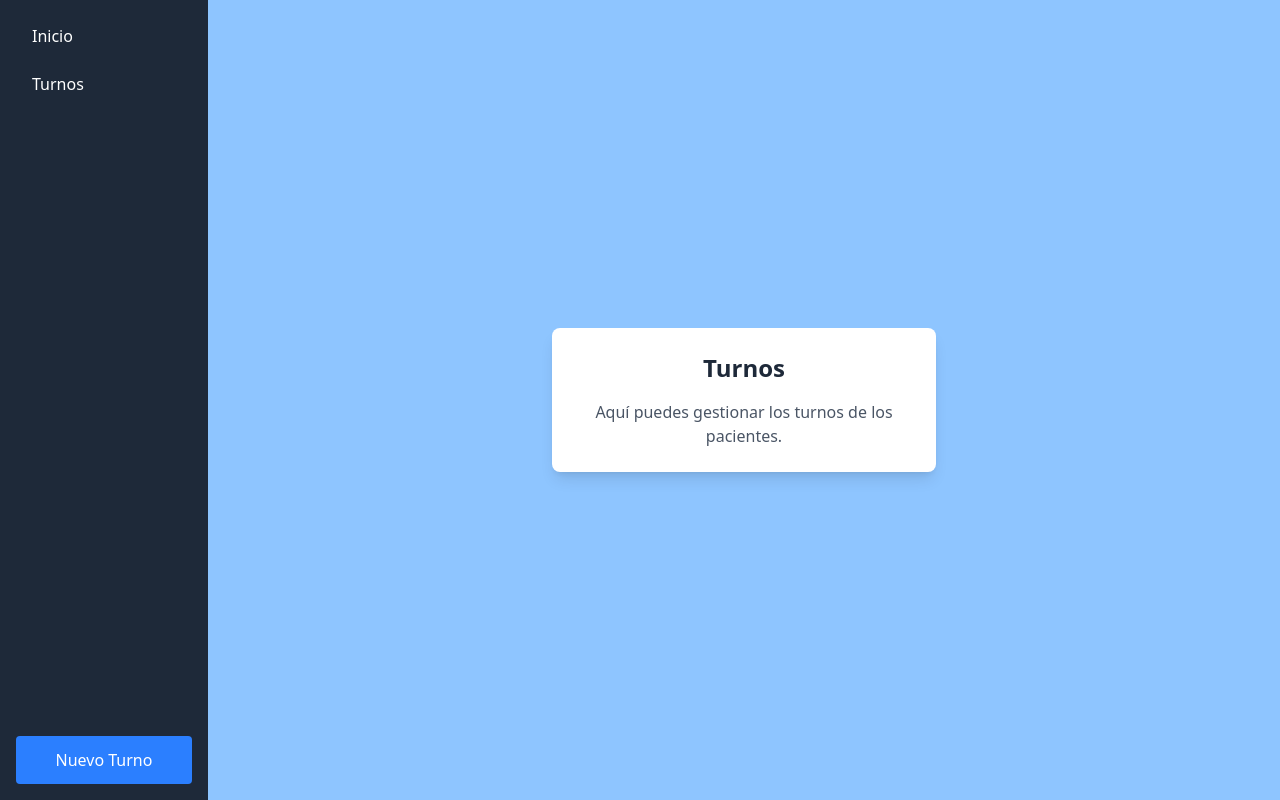
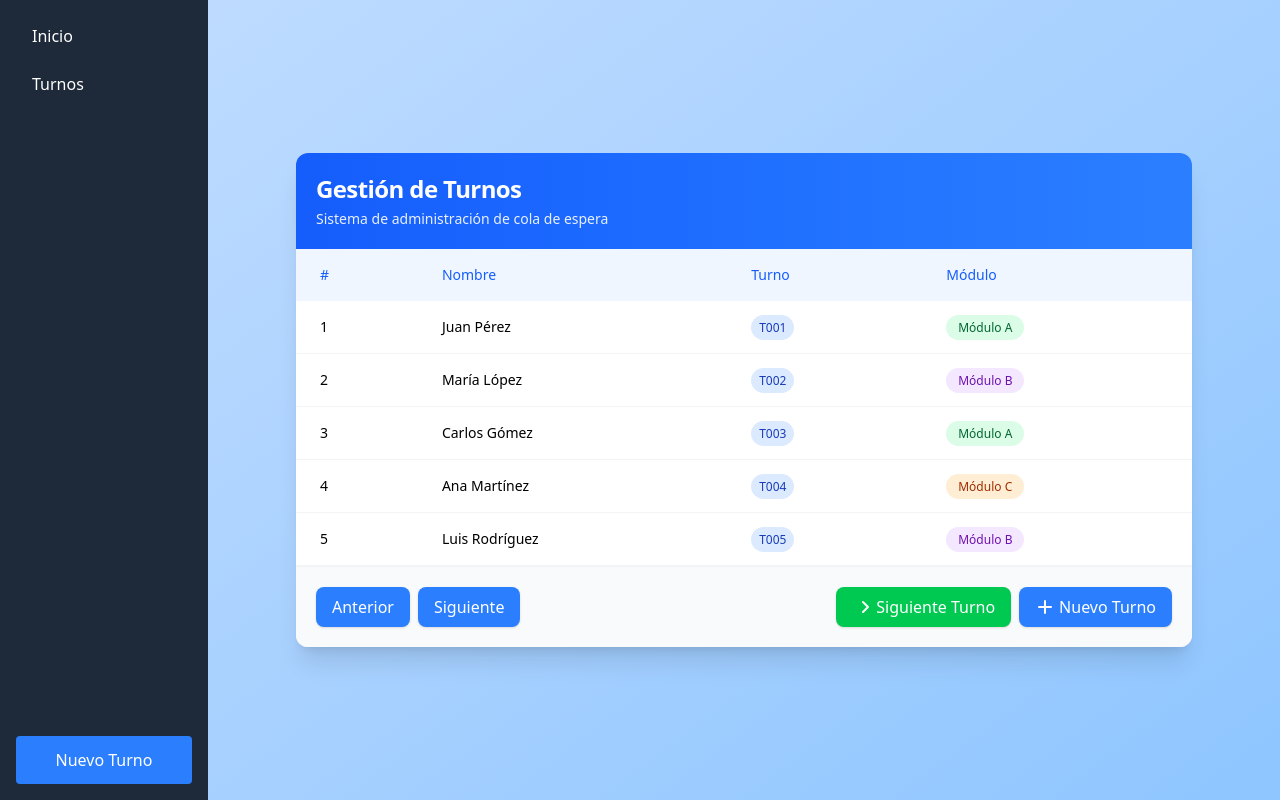
Before and after one commit to Albarracin-sg/IPS, a React (Vite) app in the folder Frontend/: page /OdontologiaOp in a window 1280 px wide. Both pictures are taken after a click on the link "Turnos". Built offline with nearby package versions, Linux system fonts and the light colour scheme.

Commit message:
arreglo de turnos

```diff
--- a/Frontend/src/Operador/components/Odontologia/Inicio.jsx
+++ b/Frontend/src/Operador/components/Odontologia/Inicio.jsx
@@ -113,7 +113,7 @@ export default function Inicio() {
 
                     <button
                         onClick={handleSubmit}
-                        className="w-full sm:w-auto px-6 py-2 sm:py-3 bg-gradient-to-r from-emerald-400 to-blue-500 text-white font-medium rounded-full transition-all duration-300 transform hover:scale-105 hover:opacity-90 shadow-md"
+                        className="cursor-pointer w-full sm:w-auto px-6 py-2 sm:py-3 bg-gradient-to-r from-emerald-400 to-blue-500 text-white font-medium rounded-full transition-all duration-300 transform hover:scale-105 hover:opacity-90 shadow-md"
                     >
                         Buscar
                     </button>
@@ -441,7 +441,7 @@ export default function Inicio() {
                 <div className="flex justify-center mt-6 sm:mt-8">
                     <button
                         onClick={handleSave}
-                        className="w-full sm:w-64 py-2 sm:py-3 px-4 bg-gradient-to-r from-emerald-400 to-blue-500 text-white font-medium rounded-lg transition-all duration-300 transform hover:scale-105 hover:opacity-90 shadow-lg"
+                        className="cursor-pointer w-full sm:w-64 py-2 sm:py-3 px-4 bg-gradient-to-r from-emerald-400 to-blue-500 text-white font-medium rounded-lg transition-all duration-300 transform hover:scale-105 hover:opacity-90 shadow-lg"
                     >
                         GUARDAR
                     </button>
--- a/Frontend/src/Operador/components/Odontologia/Turnos.jsx
+++ b/Frontend/src/Operador/components/Odontologia/Turnos.jsx
@@ -1,12 +1,93 @@
-export default function Turnos(){
-    return(
-        <div className="flex justify-center items-center h-screen bg-blue-300">
-            <div className="bg-white rounded-lg shadow-lg p-6 max-w-sm w-full">
-                <div className="text-center">
-                    <h1 className="text-2xl font-bold text-gray-800 mb-4">Turnos</h1>
-                    <p className="text-gray-600">Aquí puedes gestionar los turnos de los pacientes.</p>
-                </div>
-            </div>
+import React from "react";
+
+export default function Turnos() {
+  // Sample data for display purposes
+  const samplePatients = [
+    { PrimerNombre: "Juan", PrimerApellido: "Pérez", Turno: "T001", module: "A" },
+    { PrimerNombre: "María", PrimerApellido: "López", Turno: "T002", module: "B" },
+    { PrimerNombre: "Carlos", PrimerApellido: "Gómez", Turno: "T003", module: "A" },
+    { PrimerNombre: "Ana", PrimerApellido: "Martínez", Turno: "T004", module: "C" },
+    { PrimerNombre: "Luis", PrimerApellido: "Rodríguez", Turno: "T005", module: "B" }
+  ];
+
+  return (
+    <div className="flex justify-center items-center min-h-screen bg-gradient-to-br from-blue-200 to-blue-300 p-4">
+      <div className="bg-white rounded-xl shadow-xl overflow-hidden max-w-4xl w-full transition-all duration-300 hover:shadow-2xl">
+        {/* Header with improved gradient */}
+        <header className="p-5 bg-gradient-to-r from-blue-600 to-blue-500 text-white">
+          <h2 className="text-2xl font-bold tracking-tight">Gestión de Turnos</h2>
+          <p className="text-sm opacity-90 mt-1">
+            Sistema de administración de cola de espera
+          </p>
+        </header>
+
+        {/* Table with improved styling */}
+        <div className="w-full overflow-x-auto">
+          <table className="w-full text-sm">
+            <thead>
+              <tr className="bg-blue-50 text-blue-600">
+                <th className="px-6 py-4 text-left font-medium">#</th>
+                <th className="px-6 py-4 text-left font-medium">Nombre</th>
+                <th className="px-6 py-4 text-left font-medium">Turno</th>
+                <th className="px-6 py-4 text-left font-medium">Módulo</th>
+              </tr>
+            </thead>
+            <tbody>
+              {samplePatients.map((patient, index) => (
+                <tr
+                  key={index}
+                  className="border-b border-gray-100 hover:bg-blue-50 transition-colors duration-150"
+                >
+                  <td className="px-6 py-4">{index + 1}</td>
+                  <td className="px-6 py-4 font-medium">
+                    {`${patient.PrimerNombre} ${patient.PrimerApellido}`}
+                  </td>
+                  <td className="px-6 py-4">
+                    <span className="bg-blue-100 text-blue-800 px-2 py-1 rounded-full text-xs font-medium">
+                      {patient.Turno}
+                    </span>
+                  </td>
+                  <td className="px-6 py-4">
+                    <span className={`px-3 py-1 rounded-full text-xs font-medium
+                      ${patient.module === 'A' ? 'bg-green-100 text-green-800' :
+                        patient.module === 'B' ? 'bg-purple-100 text-purple-800' :
+                        'bg-orange-100 text-orange-800'}`}>
+                      Módulo {patient.module}
+                    </span>
+                  </td>
+                </tr>
+              ))}
+            </tbody>
+          </table>
         </div>
-    )
+
+        {/* Footer with improved button styling */}
+        <footer className="p-5 bg-gray-50 border-t border-gray-100 flex flex-wrap gap-3 justify-between items-center">
+          <div className="flex gap-2">
+            <button className="cursor-pointer bg-blue-500 hover:bg-blue-600 text-white px-4 py-2 rounded-lg transition-colors duration-200 shadow-sm">
+              Anterior
+            </button>
+            <button className="cursor-pointer bg-blue-500 hover:bg-blue-600 text-white px-4 py-2 rounded-lg transition-colors duration-200 shadow-sm">
+              Siguiente
+            </button>
+          </div>
+
+          <div className="flex gap-2">
+            <button className="cursor-pointer bg-green-500 hover:bg-green-600 text-white px-4 py-2 rounded-lg transition-colors duration-200 shadow-sm flex items-center">
+              <svg xmlns="http://www.w3.org/2000/svg" className="h-5 w-5 mr-1" viewBox="0 0 20 20" fill="currentColor">
+                <path fillRule="evenodd" d="M10.293 15.707a1 1 0 010-1.414L14.586 10l-4.293-4.293a1 1 0 111.414-1.414l5 5a1 1 0 010 1.414l-5 5a1 1 0 01-1.414 0z" clipRule="evenodd" />
+              </svg>
+              Siguiente Turno
+            </button>
+            <button className="cursor-pointer bg-blue-500 hover:bg-blue-600 text-white px-4 py-2 rounded-lg transition-colors duration-200 shadow-sm flex items-center">
+              <svg xmlns="http://www.w3.org/2000/svg" className="h-5 w-5 mr-1" viewBox="0 0 20 20" fill="currentColor">
+                <path fillRule="evenodd" d="M10 3a1 1 0 011 1v5h5a1 1 0 110 2h-5v5a1 1 0 11-2 0v-5H4a1 1 0 110-2h5V4a1 1 0 011-1z" clipRule="evenodd" />
+              </svg>
+              Nuevo Turno
+            </button>
+          </div>
+        </footer>
+      </div>
+    </div>
+  );
 }
```
